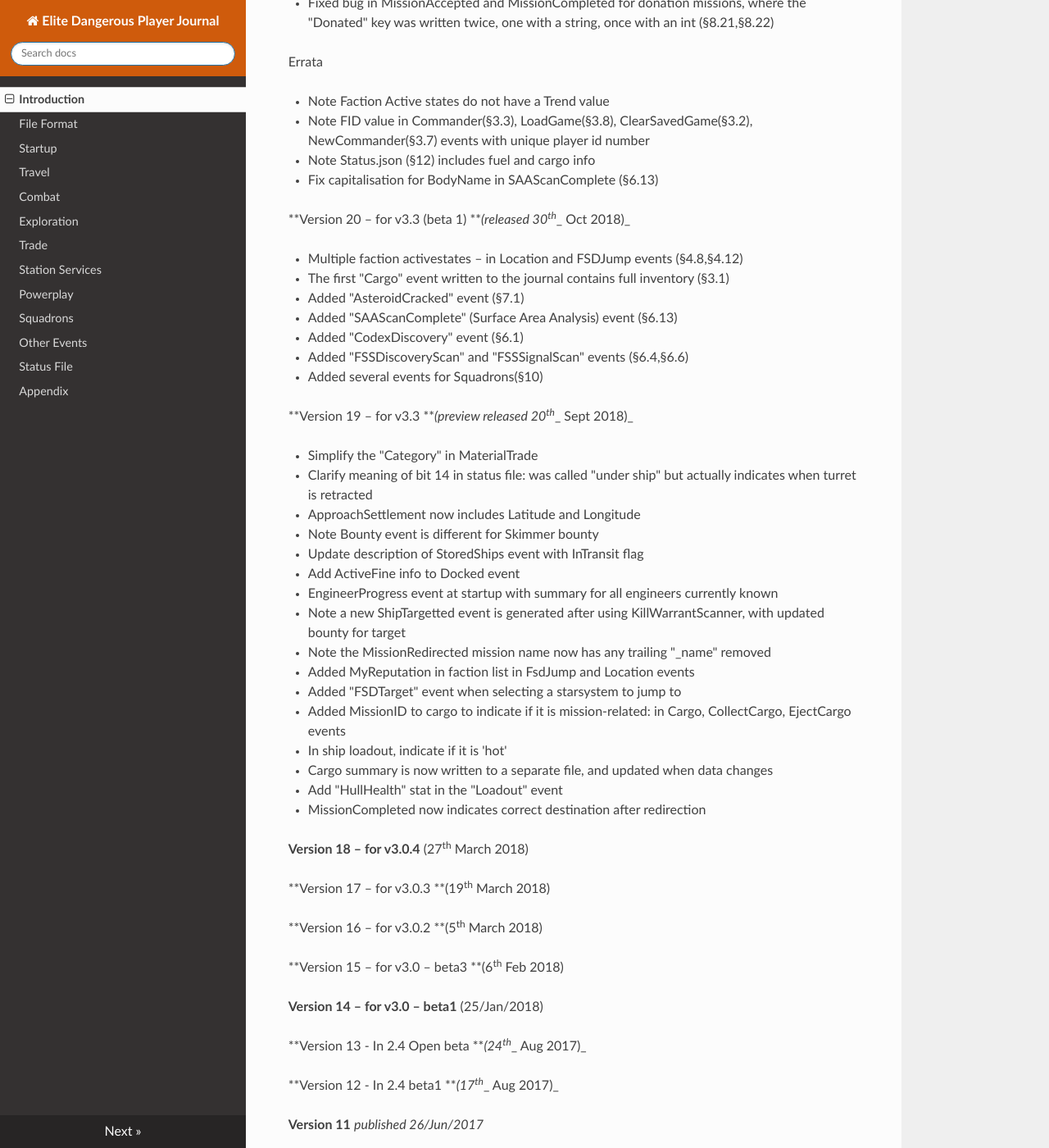
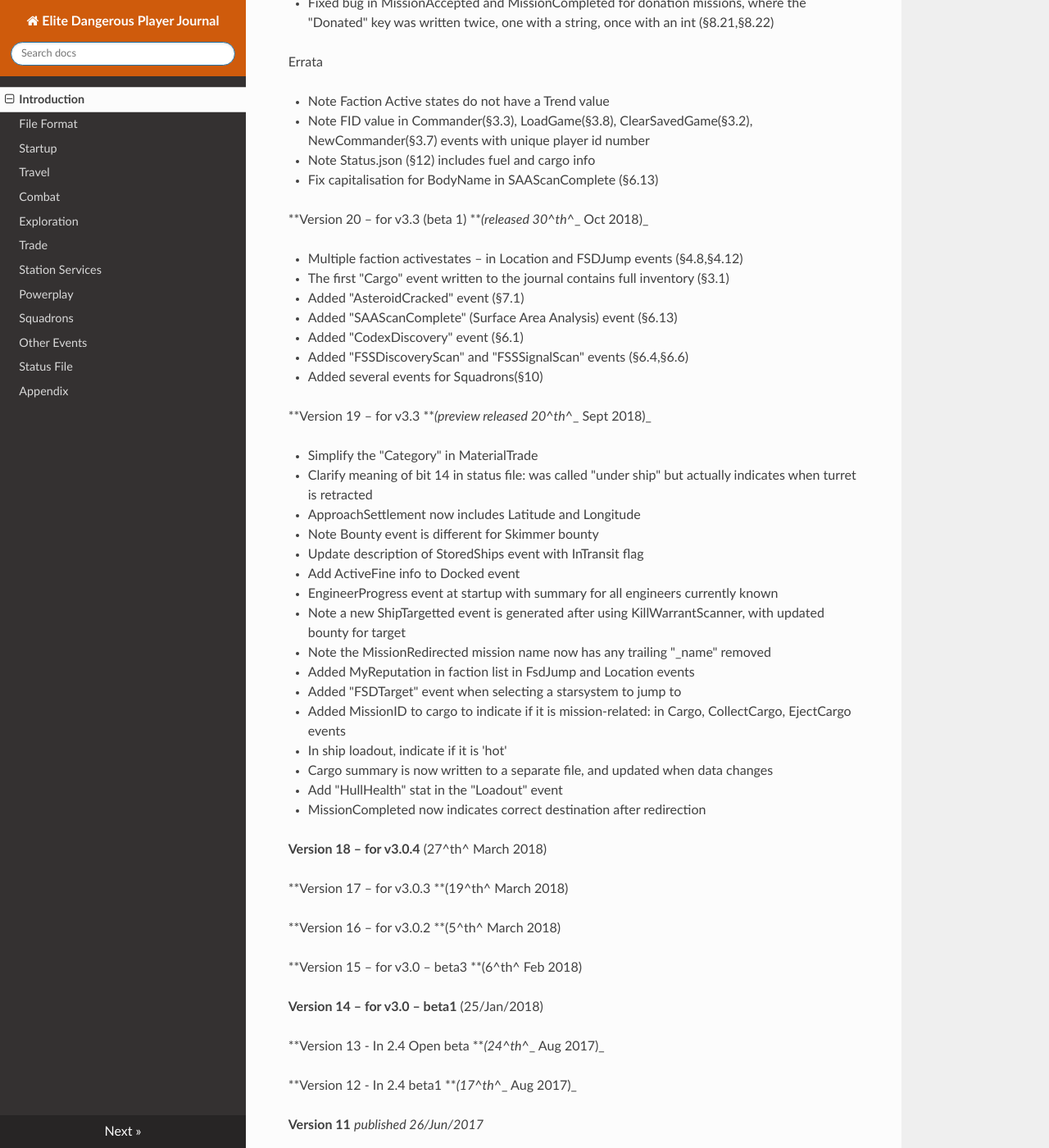
Before and after one commit to Lombra/elite-api-docs, an MkDocs documentation site: the page built from docs/index.md, in a window 1280 px wide and 1400 px high, scrolled down 2019 px. Shown: the whole window at 82% size. Built offline with MkDocs 1.6.1, drawn with Linux system fonts in a browser that asks for light colours; nearby versions of some CDN libraries; old or Windows-style settings are respelled for this version of MkDocs.

Commit message:
Extensions not working?

```diff
--- a/mkdocs.yml
+++ b/mkdocs.yml
@@ -17,5 +17,4 @@ pages:
     - Status File.md
     - Appendix.md
 markdown_extensions:
-    - pymdownx.caret
     - pymdownx.tilde
```
